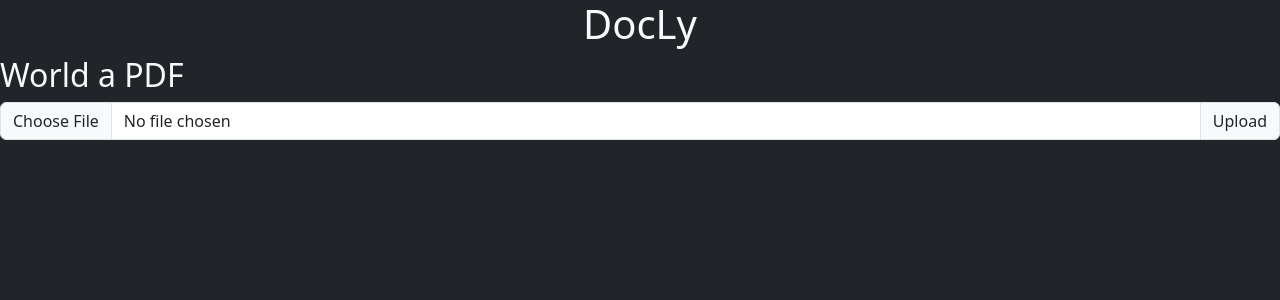
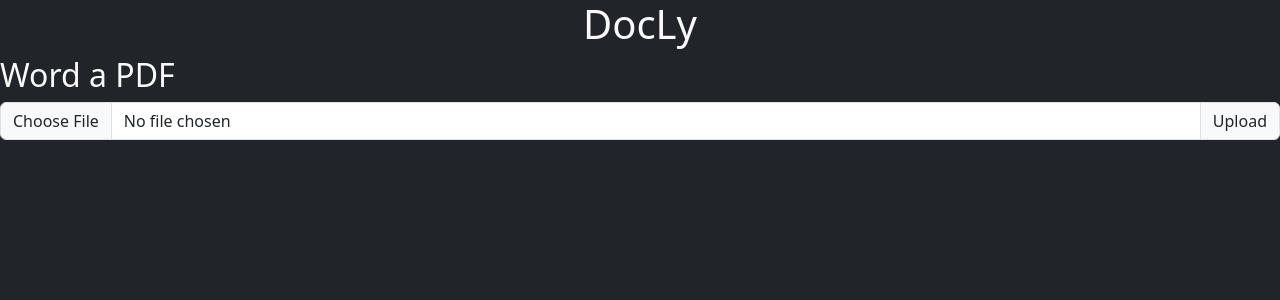
Before and after one commit to seminarioA/BitBrain, a Flask app: page / in a window 1280 px wide. Shown: the top 300 px of the page. Run offline with Flask 3, Linux system fonts and the light colour scheme.

Commit message:
Mod HTML

```diff
--- a/templates/index.html
+++ b/templates/index.html
@@ -9,7 +9,7 @@
 </head>
 <body class="bg-dark text-light">
     <h1 class="text-center">DocLy</h1>
-    <h2>World a PDF</h2>
+    <h2>Word a PDF</h2>
     <div class="input-group mb-3">
         <input type="file" class="form-control" id="inputGroupFile02">
         <label class="input-group-text" for="inputGroupFile02">Upload</label>
```
